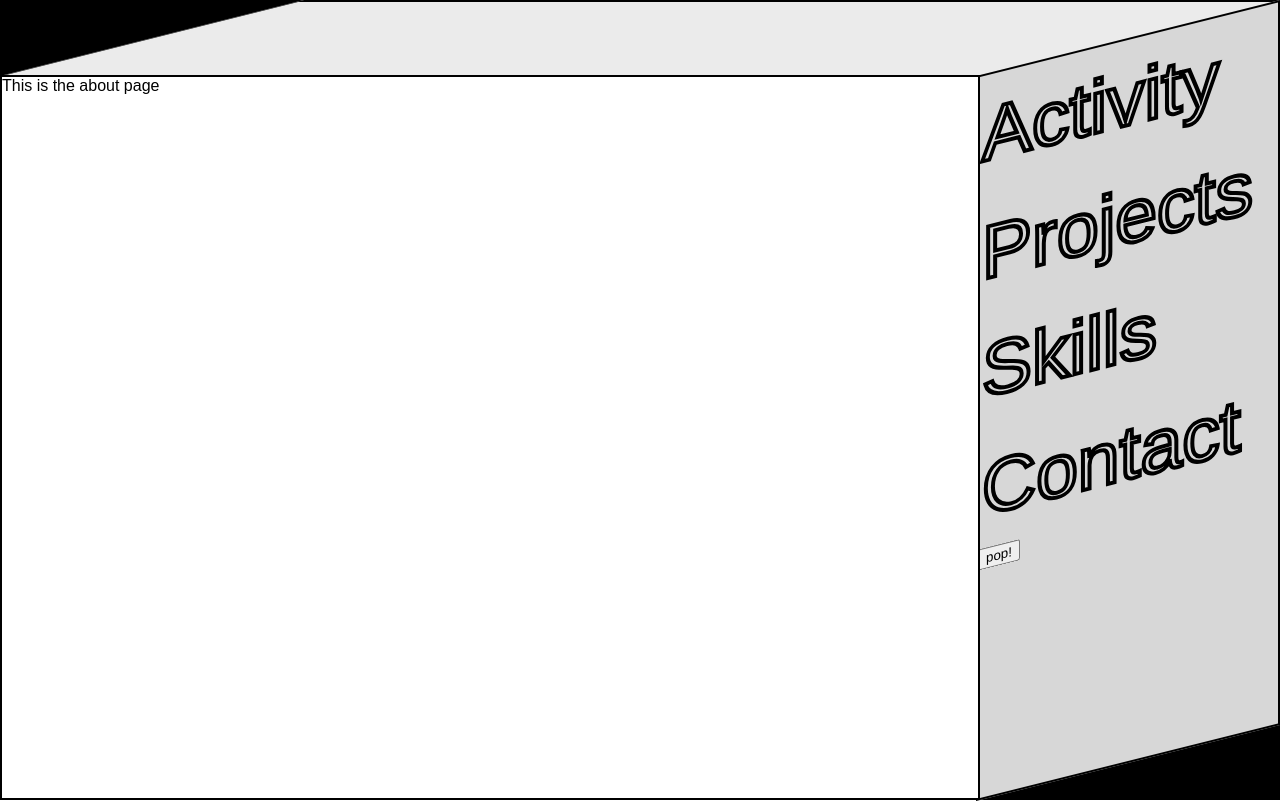
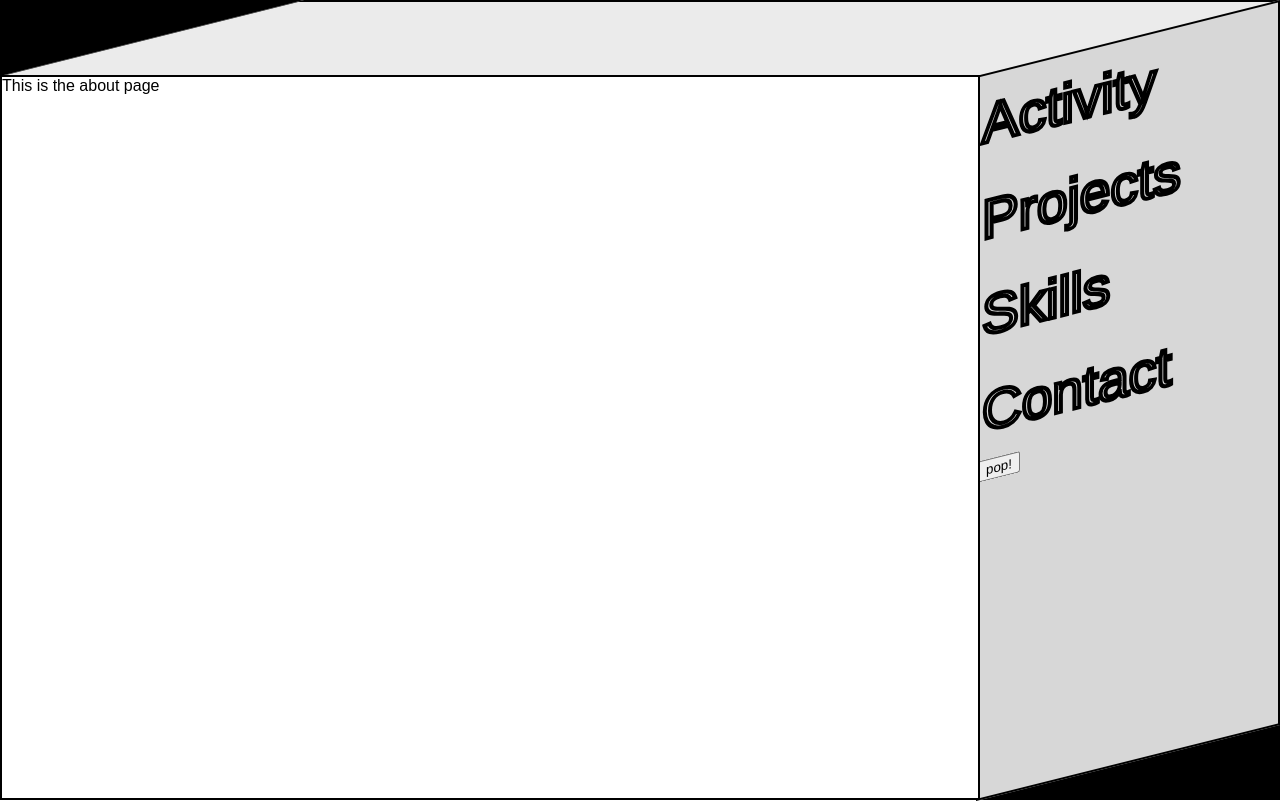
Before and after one commit to MaximilianMeiler/Pages, a React (Create React App) app: page / in a window 1280 px wide. Built offline with nearby package versions, Linux system fonts and the light colour scheme; a web font is replaced by a local one.

Commit message:
Hover animations for sidebar

```diff
--- a/src/App.css
+++ b/src/App.css
@@ -28,6 +28,7 @@ body {
   width: calc(100vw - 304px);
   background-color: rgb(255, 255, 255);
   z-index: 1;
+  transition: background-color .25s;
 }
 
 .left {
@@ -47,6 +48,7 @@ body {
   right: 150px;
   width: calc(100vw - 300px);
   background-color: rgb(235, 235, 235);
+  transition: background-color .25s;
 }
 
 .right {
@@ -56,13 +58,20 @@ body {
   height: calc(100vh - 79px);
   background-color: rgb(215, 215, 215);
   transform: skewY(calc(-1 * atan(1/4)));
+  transition: background-color .25s;
 }
 
 .right > div {
-  font-size: 75px;
+  font-size: 55px;
   padding-top: 2vh;
   padding-bottom: 2vh;
   padding-left: 4px;
   -webkit-text-fill-color: transparent;
+  transition: -webkit-text-fill-color .15s;
+  transition: font-size .15s;
   -webkit-text-stroke: 4px;
 }
+
+.right > div:hover {
+  font-size: 75px;
+}
--- a/src/App.js
+++ b/src/App.js
@@ -3,7 +3,8 @@ import {useEffect, useState} from 'react';
 
 function App() {
   const [stack, setStack] = useState([0])
-  const colors = [150, 20, 190, 320, 45]
+  const [hover, setHover] = useState(-1)
+  const colors = [-1, 190, 150, 45, 20]
 
   async function popStack(delay) {
     const curr = document.querySelector(".left");
@@ -46,10 +47,10 @@ function App() {
 
         <div className='top' style={stack.length > 1 ? {backgroundColor:`hsl(${colors[stack[stack.length-1]]}, 100%, 45%)`} : {}}></div>
         <div className='right' style={stack.length > 1 ? {backgroundColor:`hsl(${colors[stack[stack.length-1]]}, 100%, 40%)`} : {}}>
-          <div onClick={() => setStack([0, 1])}>Activity</div>
-          <div onClick={() => setStack([0, 2])}>Projects</div>
-          <div onClick={() => setStack([0, 3])}>Skills</div>
-          <div onClick={() => setStack([0, 4])}>Contact</div>
+          <div onClick={() => setStack([0, 1])} onMouseEnter={() => setHover(1)} onMouseOut={() => setHover(-1)} style={hover === 1 ? {WebkitTextFillColor:`hsl(${colors[1]}, 100%, 50%)`} : {}}>Activity</div>
+          <div onClick={() => setStack([0, 2])} onMouseEnter={() => setHover(2)} onMouseOut={() => setHover(-1)} style={hover === 2 ? {WebkitTextFillColor:`hsl(${colors[2]}, 100%, 50%)`} : {}}>Projects</div>
+          <div onClick={() => setStack([0, 3])} onMouseEnter={() => setHover(3)} onMouseOut={() => setHover(-1)} style={hover === 3 ? {WebkitTextFillColor:`hsl(${colors[3]}, 100%, 50%)`} : {}}>Skills</div>
+          <div onClick={() => setStack([0, 4])} onMouseEnter={() => setHover(4)} onMouseOut={() => setHover(-1)} style={hover === 4 ? {WebkitTextFillColor:`hsl(${colors[4]}, 100%, 50%)`} : {}}>Contact</div>
           <button onClick={() => popStack(250)}>pop!</button>
         </div>
       </div>
```
